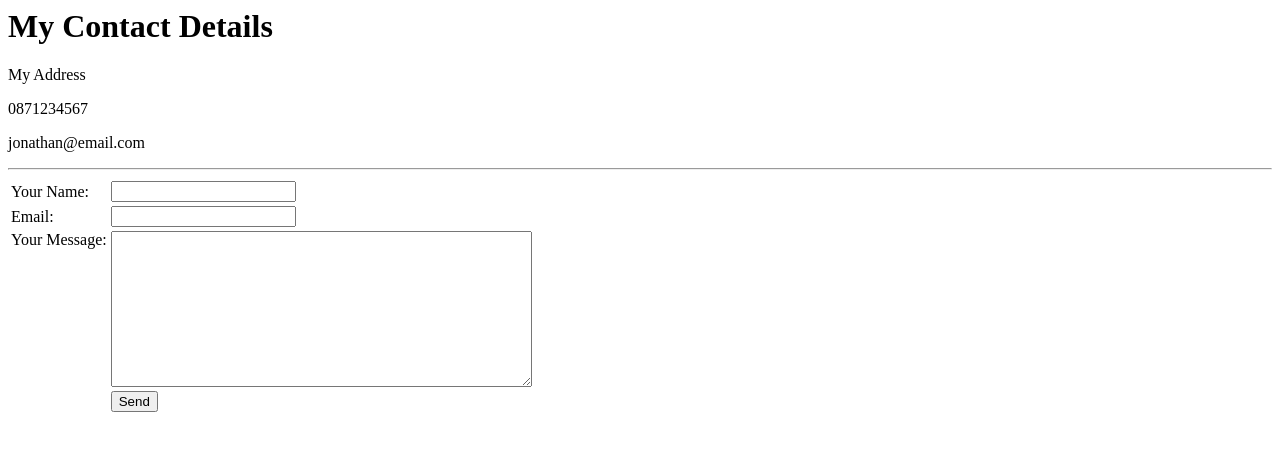
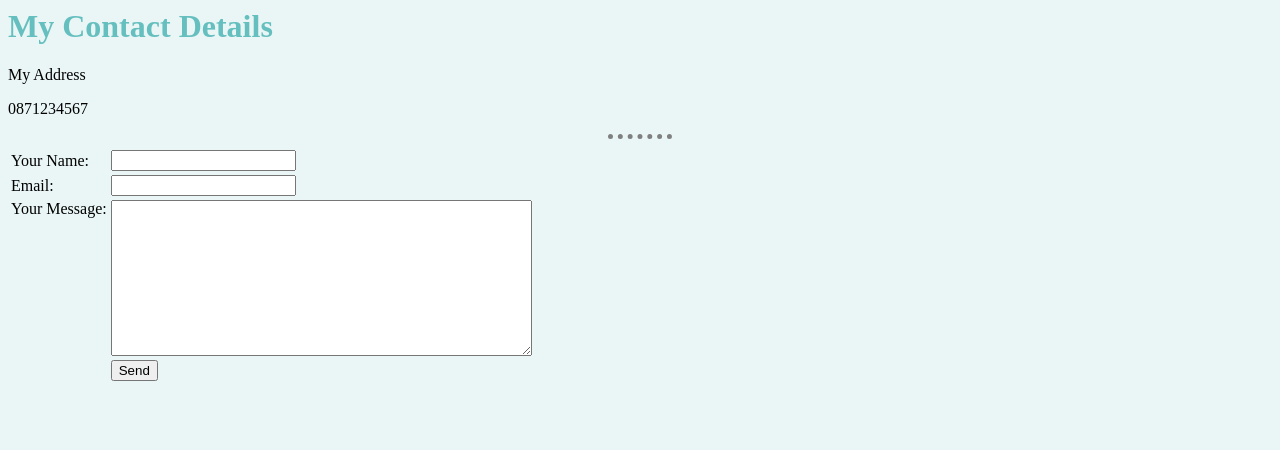
Before and after one commit to JohnnyBarry/cv, a plain HTML site: page contact-me.html in a window 1280 px wide. Drawn offline with Linux system fonts and the light colour scheme.

Commit message:
Added Some CSS

```diff
--- a/contact-me.html
+++ b/contact-me.html
@@ -3,14 +3,14 @@
 <head>
   <meta charset="UTF-8">
   <title>Contact Me</title>
+  <link rel="stylesheet" href="css/styles.css">
+
 </head>
 
 <body>
   <h1>My Contact Details</h1>
   <p>My Address</p>
-  <p>0871234567</p>
-  <p>jonathan@email.com</p>
-  <hr>
+  <p>0871234567<ail.com</p> <hr>
       <form action="mailto:jonathanbarry1@gmail.com" method="POST" enctype="text/plain">
         <table>
           <tr>
--- /dev/null
+++ b/css/styles.css
@@ -0,0 +1,18 @@
+ body {
+   background-color: #eaf6f6;
+ }
+
+ hr {
+   border-style: dotted none none;
+   border-color: grey;
+   border-width: 5px;
+   width: 5%;
+ }
+
+ h1 {
+   color: #66BFBF
+ }
+
+ h3 {
+   color: #66BFBF
+ }
```
Also changed, not shown: hobbies.html (+1 -0 lines), index.html (+1 -0 lines). Lines whose indentation alone changed are shown as unchanged.
